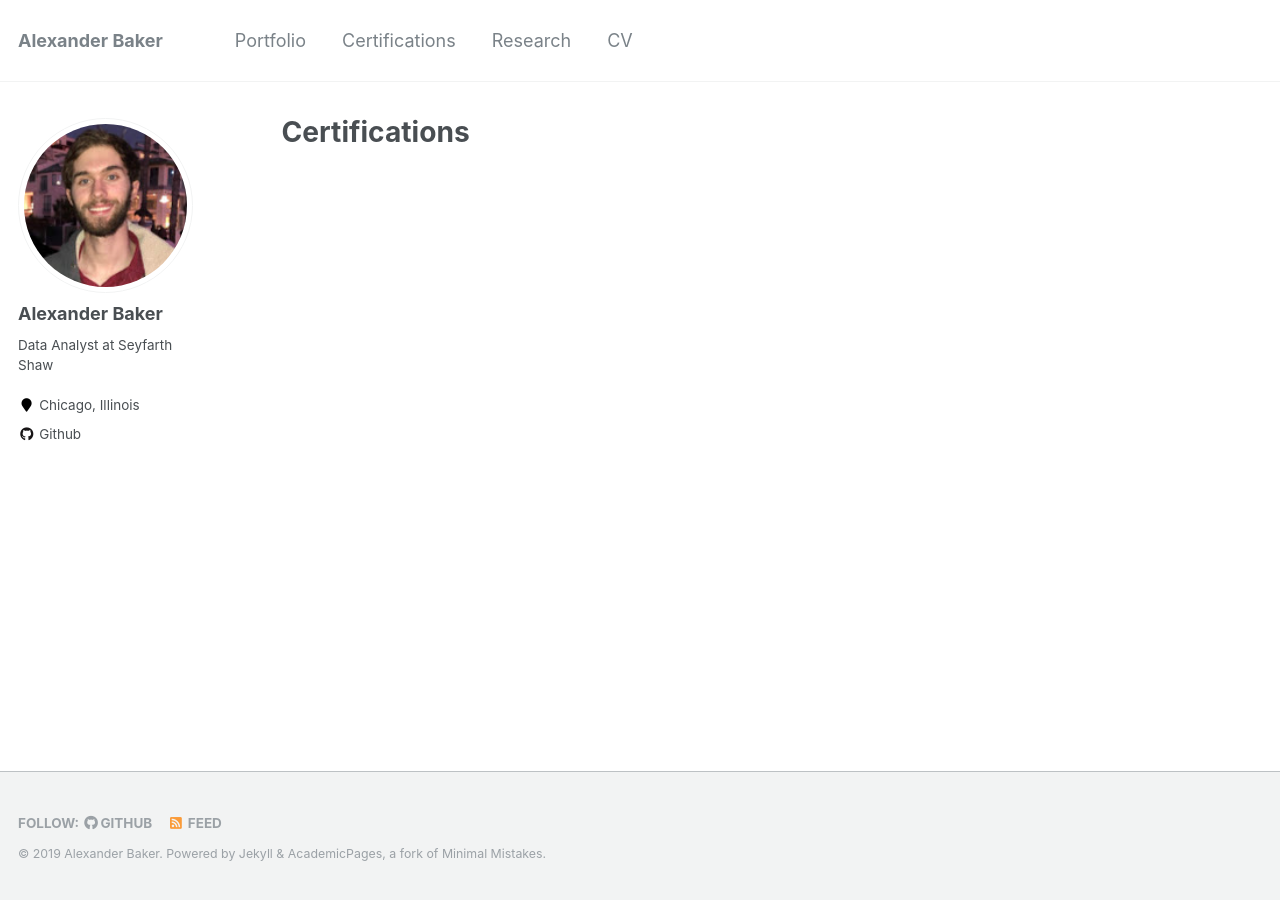
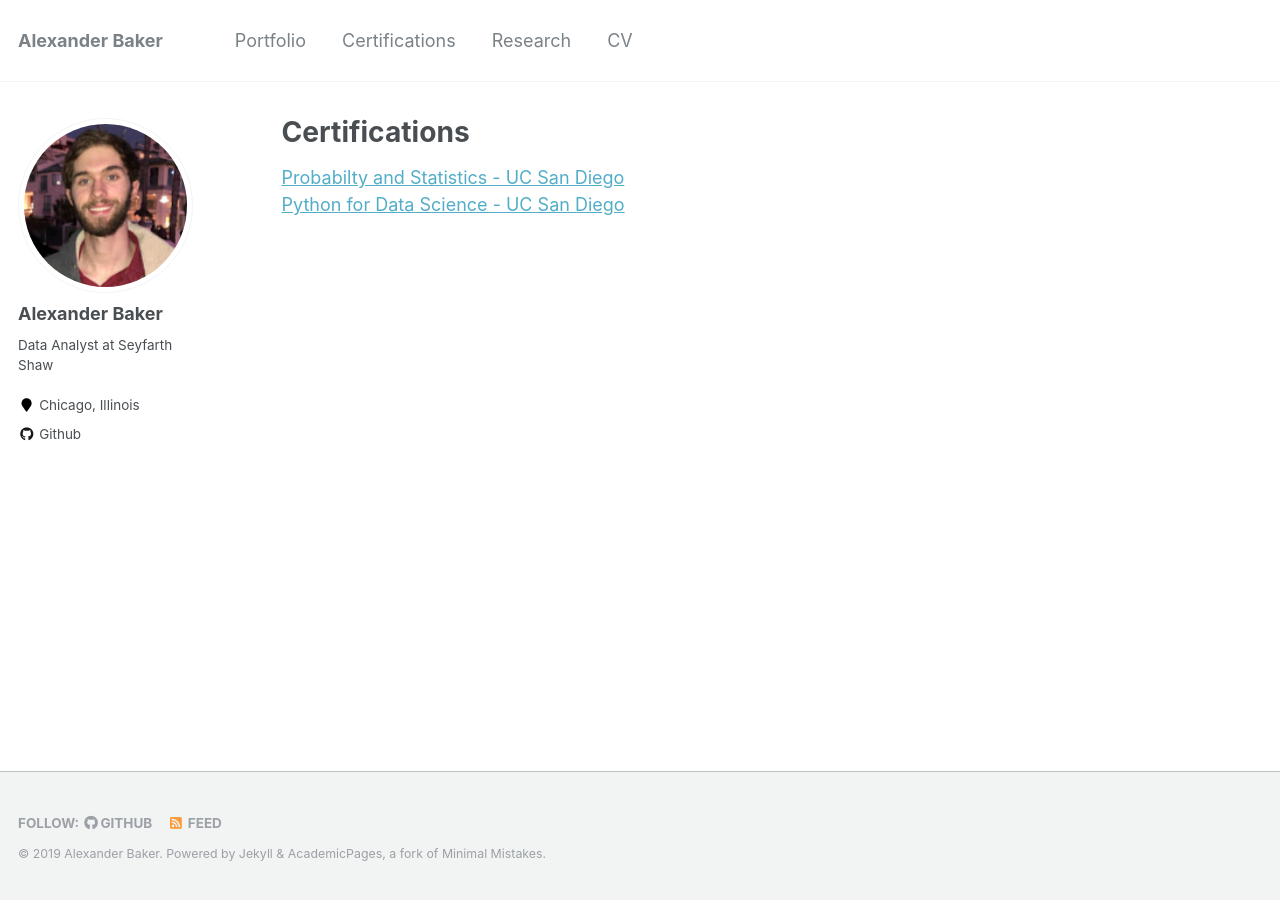
Before and after one commit to alexbakr/alexbakr.github.io, a Jekyll site: the page built from _pages/certificates.md, in a window 1280 px wide. Built offline with Jekyll 4.4.1, drawn with Linux system fonts in a browser that asks for light colours.

Commit message:
School Stuff

```diff
--- a/_pages/certificates.md
+++ b/_pages/certificates.md
@@ -5,9 +5,5 @@ permalink: /certifications/
 author_profile: true
 ---
 
-{% include base_path %}
-
-
-{% for post in site.articles reversed %}
-  {% include archive-single.html %}
-{% endfor %}
+<a href = "http://alexbakr.github.io/files/probability.pdf">Probabilty and Statistics - UC San Diego</a><br>
+<a href = "http://alexbakr.github.io/files/python.pdf">Python for Data Science - UC San Diego</a>
```
Also changed, not shown: _research/micro-masters.md (+3 -0 lines).
